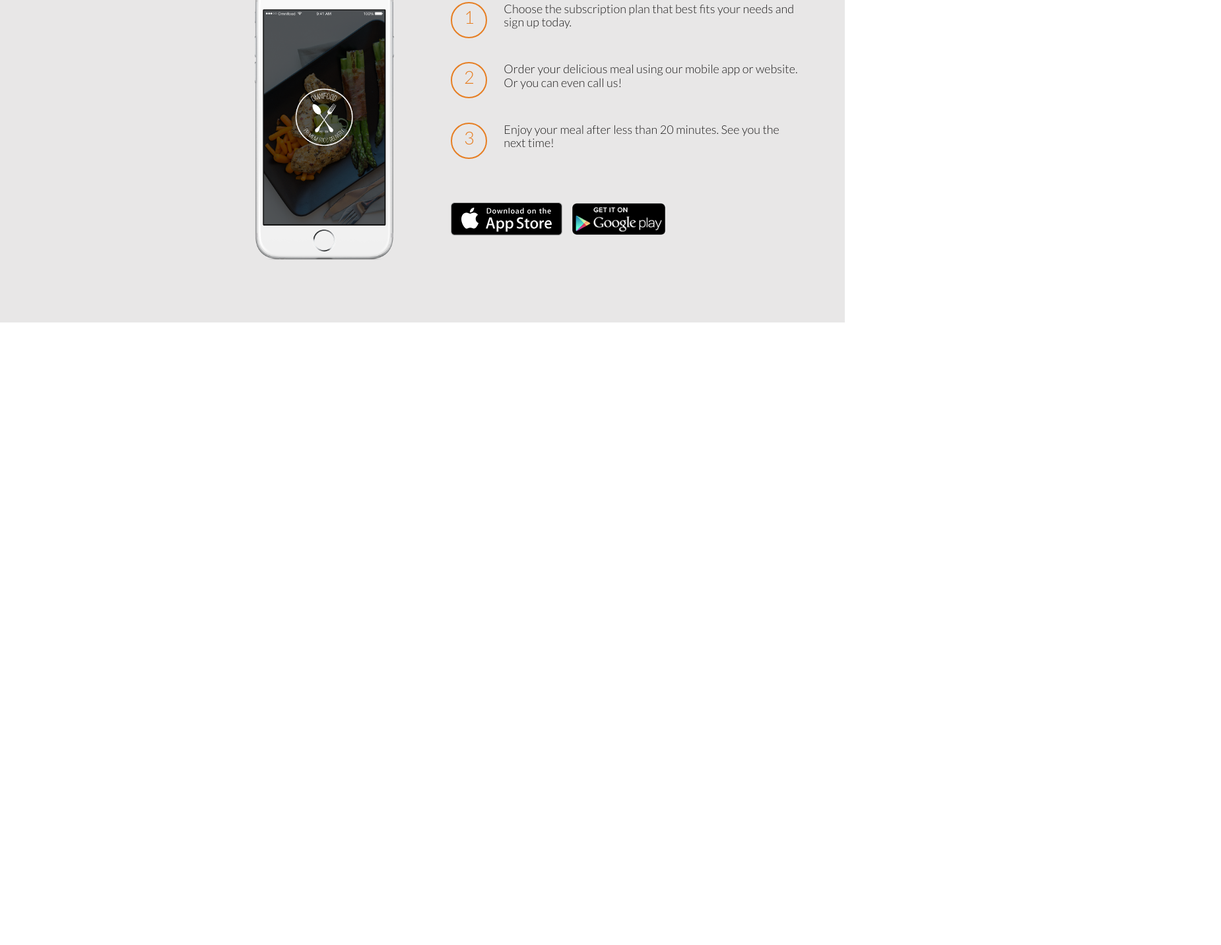
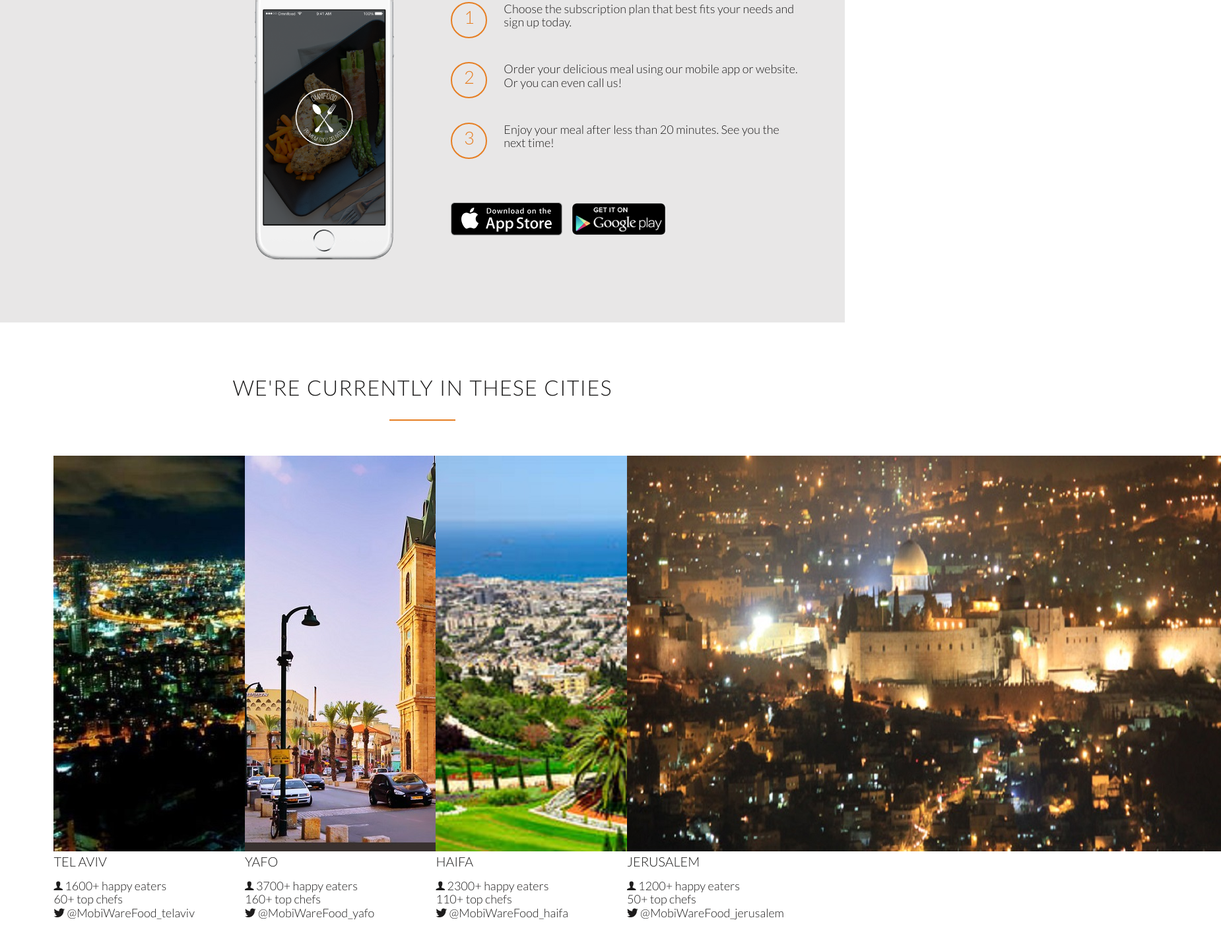
Before and after one commit to ItaMus90/restaurant-web-app, a plain HTML site: page index.html in a window 1280 px wide. Shown: the part 2182-3615 px from the top of the page at 66% size, 1850 px wide, since content can reach past the window. Before the commit the page ends 2671 px from the top, so only its background shows below. Drawn offline with Linux system fonts and the light colour scheme; files whose address does not match are found by name.

Commit message:
building the cities section 4 part 1

```diff
--- a/index.html
+++ b/index.html
@@ -250,6 +250,125 @@ that image.
 
         </section>
 
+        <section class="section-cities">
+
+            <div class="row">
+
+                <h2>We're currently in these cities</h2>
+
+            </div>
+
+            <div class="row">
+
+                <div class="col span-1-of-4 box">
+
+                    <img src="resources/img/tel-aviv.jpg" alt="Tel-Aviv">
+                    <h3>Tel Aviv</h3>
+
+                    <div class="city-feature">
+
+                        <i class="ion-person"></i>
+                        1600+ happy eaters
+
+                    </div>
+                    <div class="city-feature">
+
+                        <i class="ion-starn"></i>
+                        60+ top chefs
+
+                    </div>
+                    <div class="city-feature">
+
+                        <i class="ion-social-twitter"></i>
+                        @MobiWareFood_telaviv
+
+                    </div>
+
+                </div>
+
+                <div class="col span-1-of-4 box">
+
+                    <img src="resources/img/yafo.jpg" alt="Yafo">
+                    <h3>Yafo</h3>
+
+                    <div class="city-feature">
+
+                        <i class="ion-person"></i>
+                        3700+ happy eaters
+
+                    </div>
+                    <div class="city-feature">
+
+                        <i class="ion-starn"></i>
+                        160+ top chefs
+
+                    </div>
+                    <div class="city-feature">
+
+                        <i class="ion-social-twitter"></i>
+                        @MobiWareFood_yafo
+
+                    </div>
+
+                </div>
+
+                <div class="col span-1-of-4 box">
+
+                    <img src="resources/img/haifa%20.jpg" alt="Haifa">
+                    <h3>Haifa</h3>
+
+                    <div class="city-feature">
+
+                        <i class="ion-person"></i>
+                        2300+ happy eaters
+
+                    </div>
+                    <div class="city-feature">
+
+                        <i class="ion-starn"></i>
+                        110+ top chefs
+
+                    </div>
+                    <div class="city-feature">
+
+                        <i class="ion-social-twitter"></i>
+                        @MobiWareFood_haifa
+
+                    </div>
+
+                </div>
+
+                <div class="col span-1-of-4 box">
+
+                    <img src="resources/img/jerusalem.jpg" alt="Jerusalem">
+                    <h3>Jerusalem</h3>
+
+                    <div class="city-feature">
+
+                        <i class="ion-person"></i>
+                        1200+ happy eaters
+
+                    </div>
+                    <div class="city-feature">
+
+                        <i class="ion-starn"></i>
+                        50+ top chefs
+
+                    </div>
+                    <div class="city-feature">
+
+                        <i class="ion-social-twitter"></i>
+                        @MobiWareFood_jerusalem
+
+                    </div>
+
+                </div>
+            </div>
+
+
+
+        </section>
+
     </body>
 
 
```
Also changed, not shown: resources/img/haifa .jpg (added), resources/img/jerusalem.jpg (added), resources/img/tel-aviv.jpg (added), resources/img/yafo.jpg (added).
